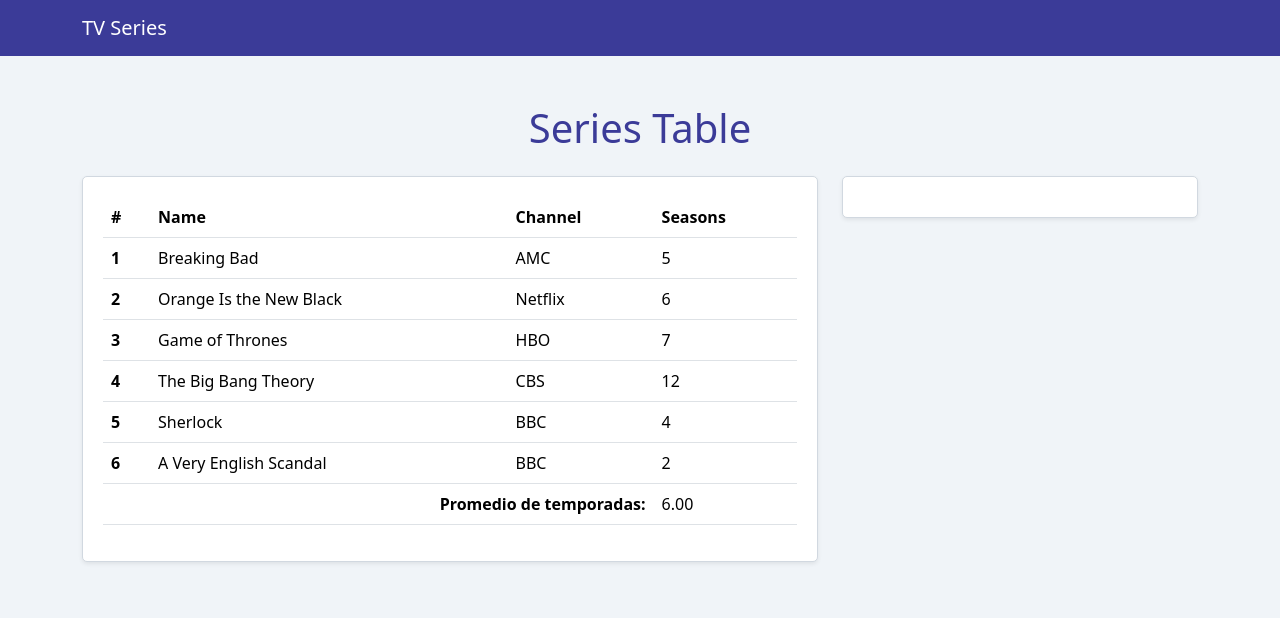
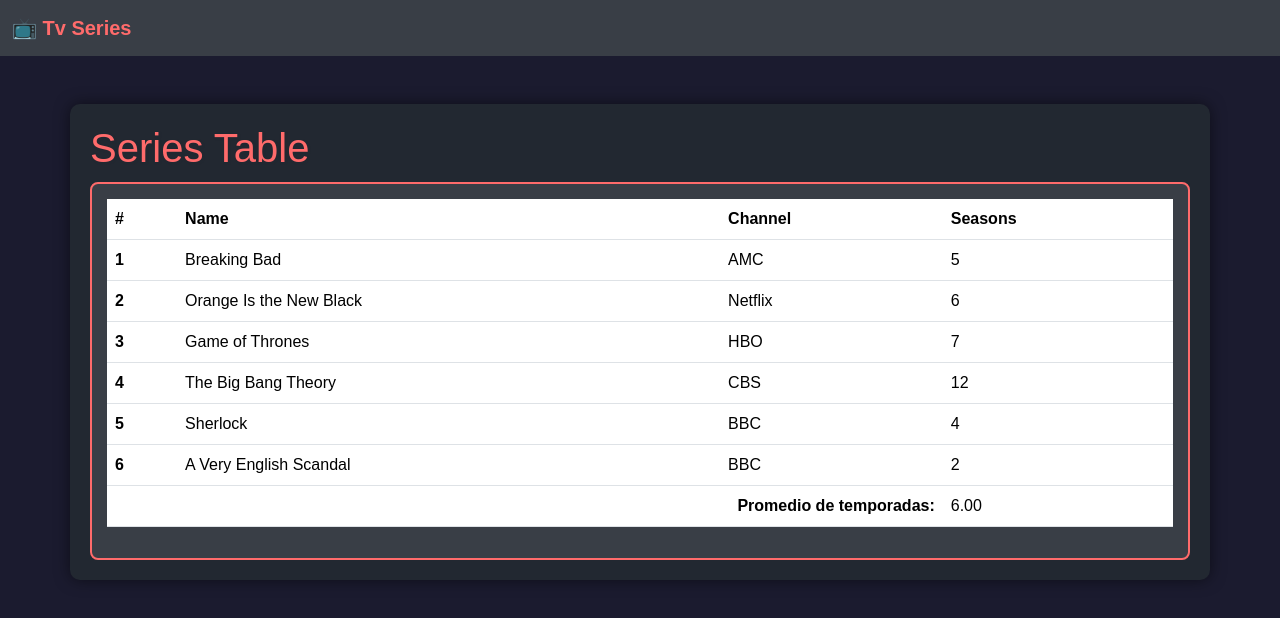
Before and after one commit to xxiongyu/typeScrip1_xiong, a plain HTML site: page index.html in a window 1280 px wide. Drawn offline with nearby package versions, Linux system fonts and the light colour scheme.

Commit message:
cambios html

```diff
--- a/index.html
+++ b/index.html
@@ -1,59 +1,64 @@
 <!DOCTYPE html>
 <html lang="en">
-
 <head>
     <meta charset="UTF-8">
     <meta name="viewport" content="width=device-width, initial-scale=1.0">
-    <title>Taller 1 - Series Table</title>
+    <title>Taller 1</title>
     <link rel="stylesheet" href="https://cdn.jsdelivr.net/npm/bootstrap@5.3.3/dist/css/bootstrap.min.css" integrity="sha384-..." crossorigin="anonymous">
     <style>
-        /* Estilos adicionales */
         body {
-            background-color: #f0f4f8;
+            background-color: #1b1b2f;
+            color: #e4e4e7;
+            font-family: Arial, sans-serif;
         }
-        .navbar-custom {
-            background-color: #3b3b98;
+        .navbar {
+            background-color: #393e46;
         }
-        .table-container, .detail-container {
-            background-color: #ffffff;
-            border: 1px solid #d1d8e0;
-            border-radius: 5px;
-            padding: 20px;
+        .navbar-brand {
+            color: #ff6b6b;
+            font-weight: bold;
+        }
+        .navbar-brand:hover {
+            color: #f5f5f5;
         }
         h1 {
-            color: #3b3b98;
+            color: #ff6b6b;
+            text-shadow: 1px 1px 2px #222831;
+        }
+        .container {
+            background-color: #222831;
+            border-radius: 10px;
+            padding: 20px;
+            box-shadow: 0px 0px 15px rgba(0, 0, 0, 0.5);
+        }
+        #seriesTableContainer, #seriesDetailContainer {
+            background-color: #393e46;
+            border-radius: 8px;
+            padding: 15px;
+            margin-top: 10px;
+        }
+        #seriesTableContainer {
+            border: 2px solid #ff6b6b;
+        }
+        #seriesDetailContainer {
+            border: 2px solid #4ecca3;
         }
     </style>
 </head>
-
 <body>
-    <!-- Navbar -->
-    <nav class="navbar navbar-expand-lg navbar-dark navbar-custom">
-        <div class="container">
-            <a class="navbar-brand" href="#">TV Series</a>
+    <nav class="navbar navbar-dark">
+        <div class="container-fluid">
+            <a class="navbar-brand" href="#">
+                📺 Tv Series
+            </a>
         </div>
     </nav>
+    <div class="container mt-5">
+        <h1>Series Table</h1>
+        <div id="seriesTableContainer">Tabla de series aquí</div>
 
-    <!-- Main Content -->
-    <main class="container my-5">
-        <header class="text-center mb-4">
-            <h1>Series Table</h1>
-        </header>
-
-        <!-- Table and Details Containers -->
-        <div class="row g-4">
-            <div class="col-md-8">
-                <div id="seriesTableContainer" class="table-container shadow-sm"></div>
-            </div>
-            <div class="col-md-4">
-                <div id="seriesDetailContainer" class="detail-container shadow-sm"></div>
-            </div>
-        </div>
-    </main>
-
-    <!-- Scripts -->
+    </div>
     <script type="module" src="script/main.js"></script>
     <script src="https://cdn.jsdelivr.net/npm/bootstrap@5.3.3/dist/js/bootstrap.bundle.min.js" integrity="sha384-..." crossorigin="anonymous"></script>
 </body>
-
 </html>
```
